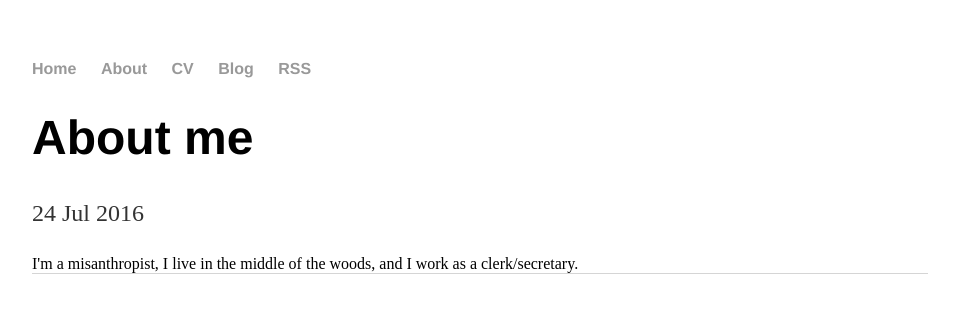
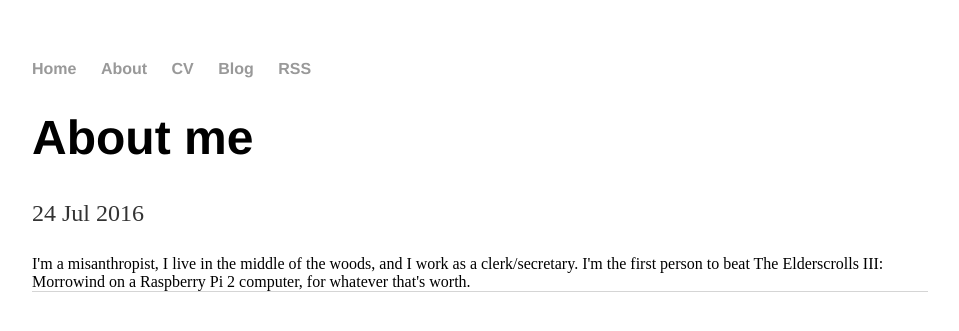
Before and after one commit to JSTrostle/JSTrostle, a Jekyll site: the page built from about/index.html, in a window 1280 px wide. Shown: the top 331 px of the page, without its empty margins (160-1119 px from the left). Built offline with Jekyll 4.4.1, drawn with Linux system fonts in a browser that asks for light colours.

Commit message:
Update index.html

```diff
--- a/about/index.html
+++ b/about/index.html
@@ -5,3 +5,5 @@ date: 2016-07-24
 ---
 
 I'm a misanthropist, I live in the middle of the woods, and I work as a clerk/secretary.
+
+I'm the first person to beat The Elderscrolls III: Morrowind on a Raspberry Pi 2 computer, for whatever that's worth.
```
